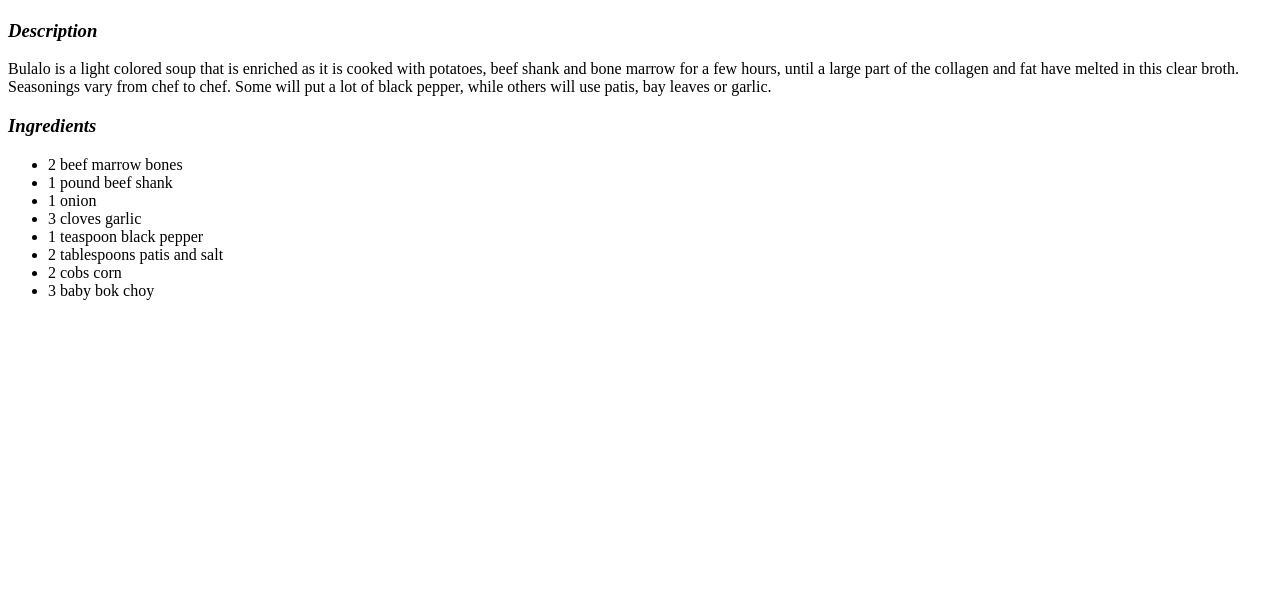
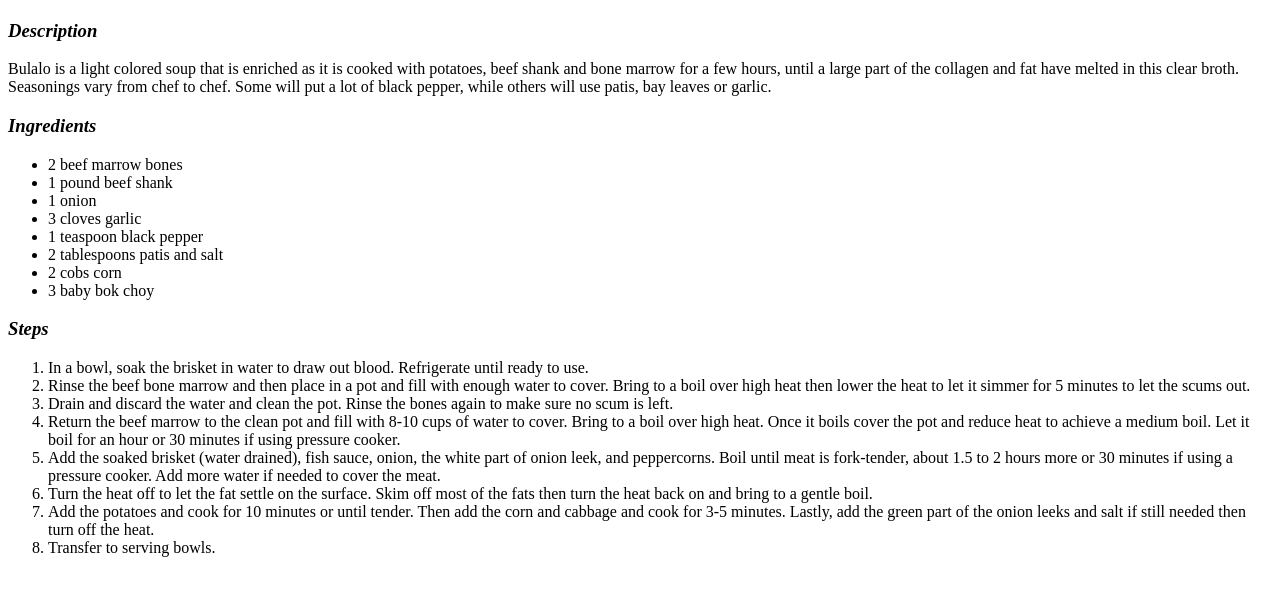
Before and after one commit to Bossfight123/odin-recipes, a plain HTML site: page recipes/Bulalo.html in a window 1280 px wide. Shown: the part 99-694 px from the top of the page. Drawn offline with Linux system fonts and the light colour scheme.

Commit message:
Add steps in bulalo page

```diff
--- a/recipes/Bulalo.html
+++ b/recipes/Bulalo.html
@@ -27,5 +27,21 @@
     <li>2 cobs corn</li>
     <li>3 baby bok choy</li>
     </ul>
+    <h3><em>Steps</em></h3>
+    <ol>
+        <li>In a bowl, soak the brisket in water to draw out blood. Refrigerate until ready to use.</li>
+        <li>Rinse the beef bone marrow and then place in a pot and fill with enough water
+            to cover. Bring to a boil over high heat then lower the heat to let it simmer for 5 minutes to let the scums out.</li>
+        <li>Drain and discard the water and clean the pot. Rinse the bones again to make sure no scum is left.</li>
+        <li>Return the beef marrow to the clean pot and fill with 8-10 cups of water to cover. Bring to a boil over high heat.
+            Once it boils cover the pot and reduce heat to achieve a medium boil. Let it boil for an hour or 30 minutes if using pressure cooker.</li>
+        <li>Add the soaked brisket (water drained), fish sauce, onion, the white part of onion leek, and peppercorns. Boil until
+            meat is fork-tender, about 1.5 to 2 hours more or 30 minutes if using a pressure cooker. Add more water if needed to
+            cover the meat.</li>
+        <li>Turn the heat off to let the fat settle on the surface. Skim off most of the fats then turn the heat back on and bring to a gentle boil.</li>
+        <li>Add the potatoes and cook for 10 minutes or until tender. Then add the corn and cabbage and cook for 3-5 minutes.
+            Lastly, add the green part of the onion leeks and salt if still needed then turn off the heat.</li>
+        <li>Transfer to serving bowls.</li>
+    </ol>
 </body>
 </html>
```
